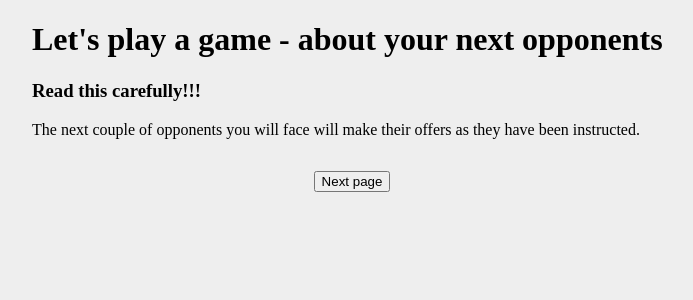
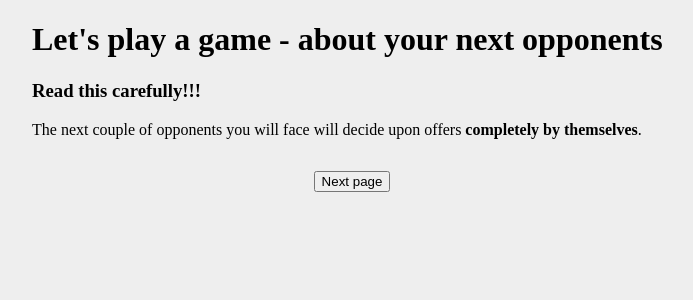
Before and after one commit to vera24m/ultimatum_game, a Django app: page /game/intentionality/ in a window 1280 px wide. Shown: the top 300 px of the page, without its empty margins (288-981 px from the left). Run offline with Django 3.2, Linux system fonts and the light colour scheme; data comes from the database, SQL or seed files in the repository; data that the repository does not hold is empty.

Commit message:
Changed intentionality text.

```diff
--- a/game/templates/game/intentionality.html
+++ b/game/templates/game/intentionality.html
@@ -3,9 +3,9 @@
 <h1>Let's play a game - about your next opponents</h1>
 <h3>Read this carefully!!!</h3>
 {% if intentionality %}
-<p>The next couple of opponents you will face will make their offers without external intervention.</p>
+<p>The next couple of opponents you will face will give you <strong>completely random</strong> offers.</p>
 {% else %}
-<p>The next couple of opponents you will face will make their offers as they have been instructed.</p>
+<p>The next couple of opponents you will face will decide upon offers <strong>completely by themselves</strong>.</p>
 {% endif %}
 
 <form action="{% url 'game:start_round' %}" method="get">
```
